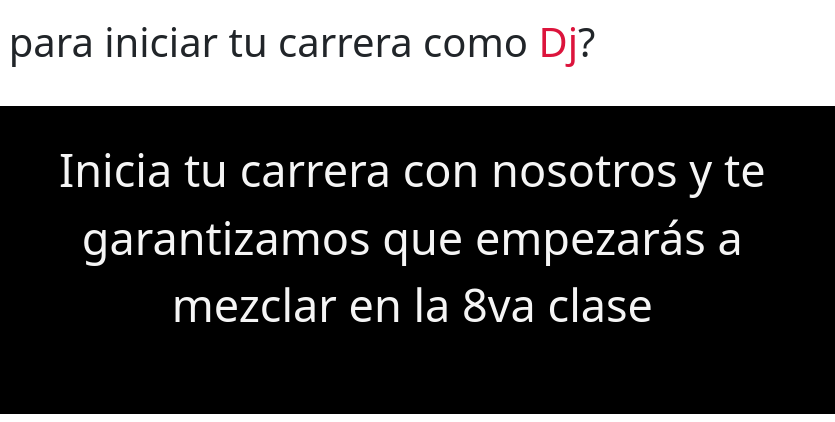
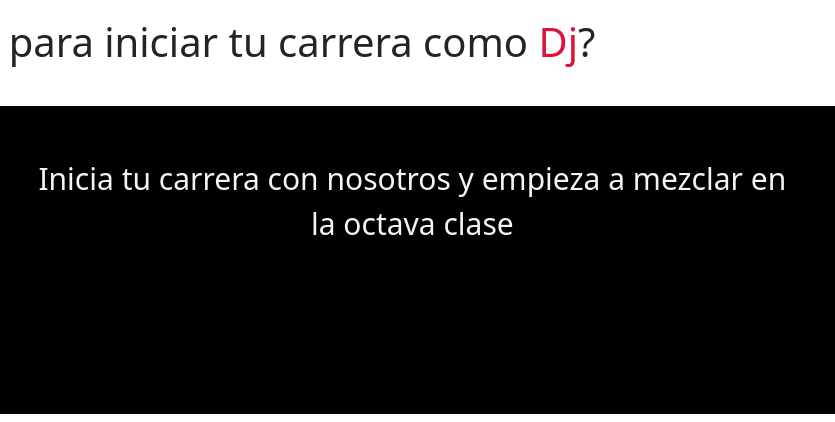
Before and after one commit to Angellochp/Clasesdj2, a website: page index.html in a window 1280 px wide. Shown: the part 358-780 px from the top of the page, 445-1280 px from the left. Drawn offline with Linux system fonts and the light colour scheme.

Commit message:
ajustes home

```diff
--- a/index.html
+++ b/index.html
@@ -36,7 +36,7 @@
 </div>
 <section style="margin-bottom: 10px;" class="row">
 	<img  class="col-sm-12 col-md-4" src="media/imglogo.jpg" alt="">
-	<articlle style="padding:30px; background-color: black; color: whitesmoke; font-size: 45px; justify-content: center; text-align: center;"class="col-sm-12 col-md-8 textoinicial">Inicia tu carrera con nosotros y te garantizamos que empezarás a mezclar en la 8va clase</articlle>
+	<article style="padding:50px; background-color: black; color: whitesmoke; font-weight: lighter; font-size: 30px; justify-content: space-around; text-align: center;"class="col-sm-12 col-md-8 textoinicial">Inicia tu carrera con nosotros y empieza a mezclar en la <span>octava clase</span></article>
 </section>
 <section style="background-image: url(media/homeimg2.jpg); background-size: cover;" >
 	<nav class="MenuHome homeimg2">
```
Also changed, not shown: 1 other file.
